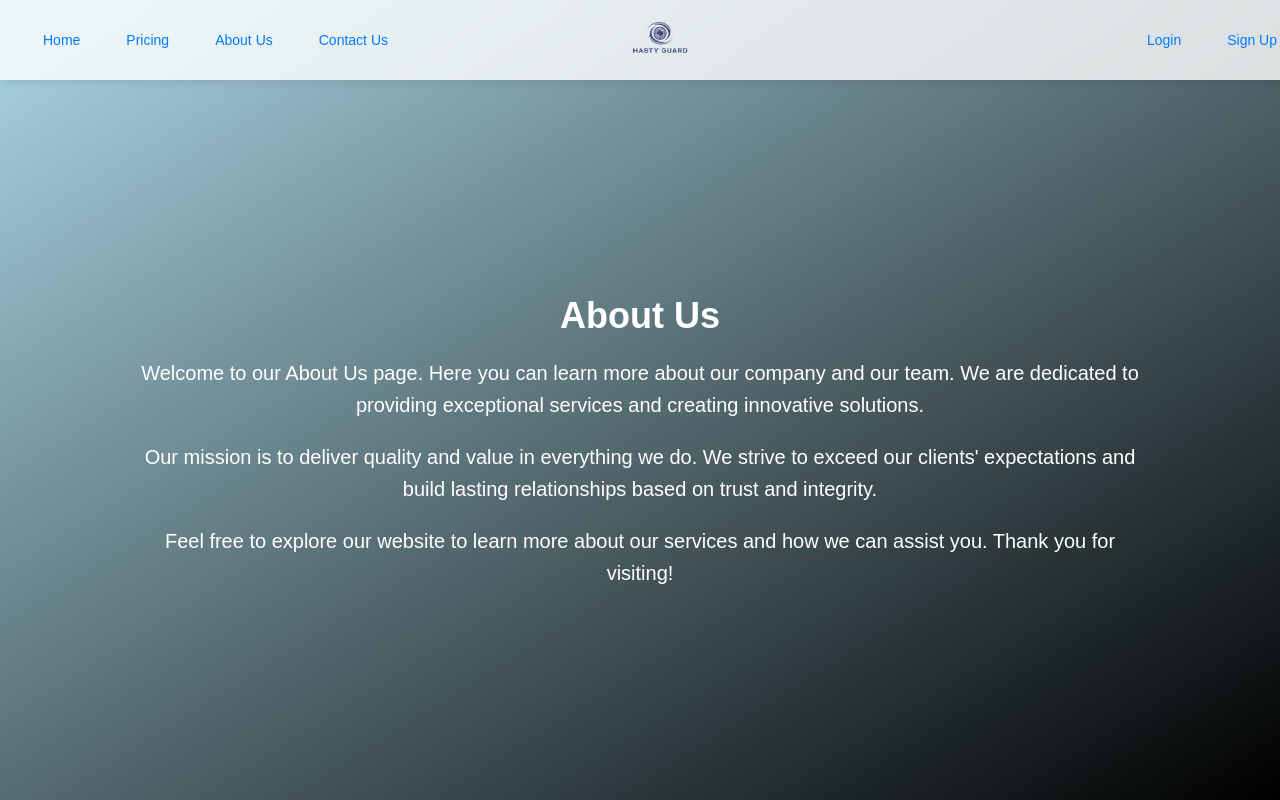
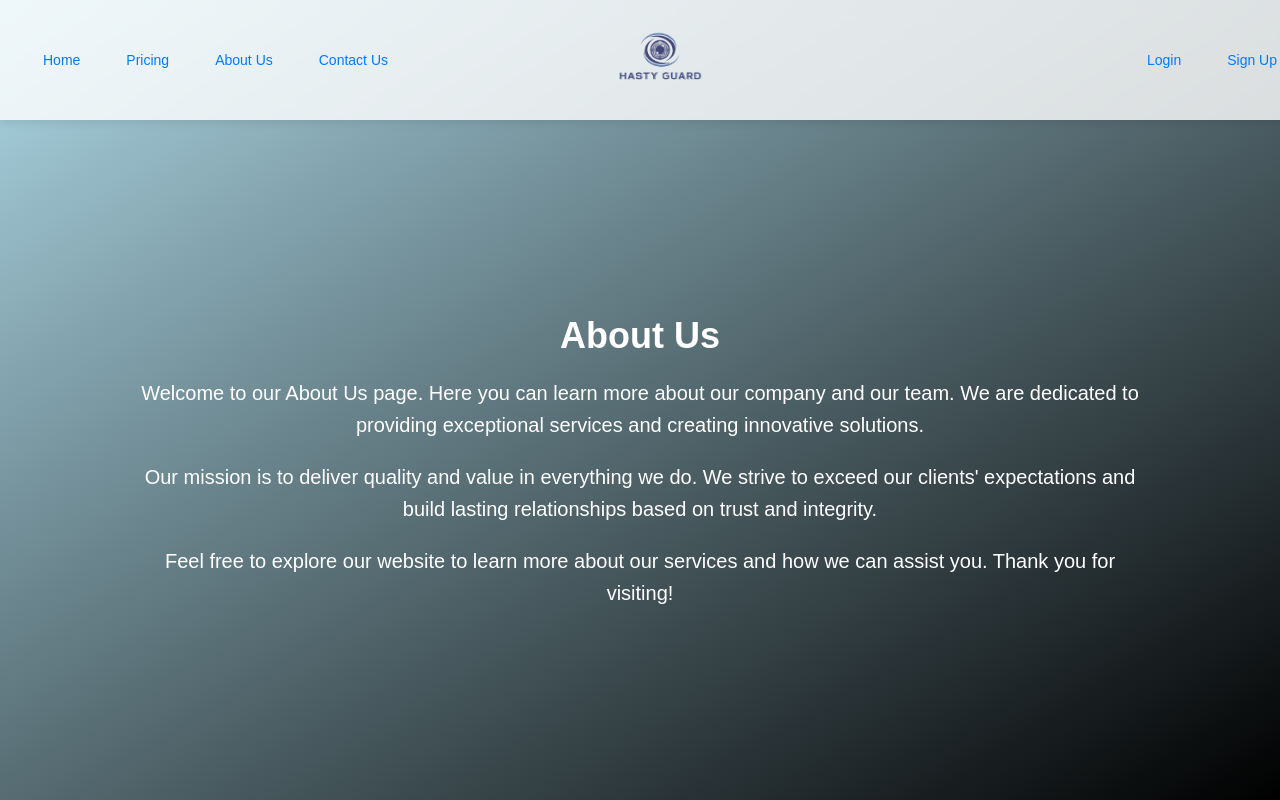
Before and after one commit to MillsyDev/HastyGuard, a plain HTML site: page about.html in a window 1280 px wide. Drawn offline with Linux system fonts and the light colour scheme.

Commit message:
Update about.html

```diff
--- a/about.html
+++ b/about.html
@@ -38,7 +38,7 @@
             padding: 10px 20px;
             box-shadow: 0 2px 10px rgba(0, 0, 0, 0.1);
             z-index: 1000;
-            height: 60px;
+            height: 100px; /* Increased height to accommodate the larger logo */
         }
 
         .header .nav-left, .header .nav-right {
@@ -73,13 +73,13 @@
         }
 
         .header .logo {
-            width: 80px; /* Double the original width */
+            width: 120px; /* Triple the original width */
             height: auto; /* Maintain aspect ratio */
             margin: 0 auto; /* Center the logo */
         }
 
         .content {
-            margin-top: 80px; /* Adjusted to account for the fixed header */
+            margin-top: 120px; /* Adjusted to account for the fixed header */
             padding: 20px;
             width: 80%;
             max-width: 1000px;
```
